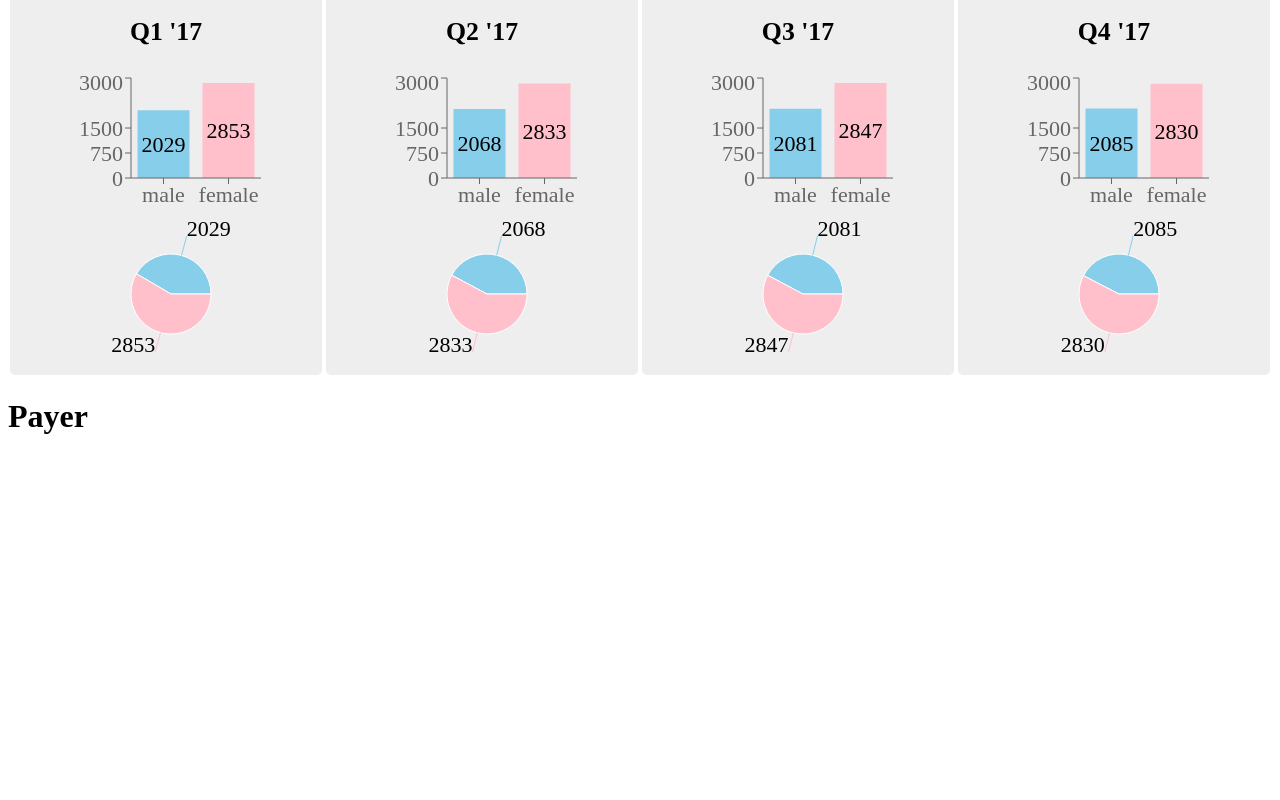
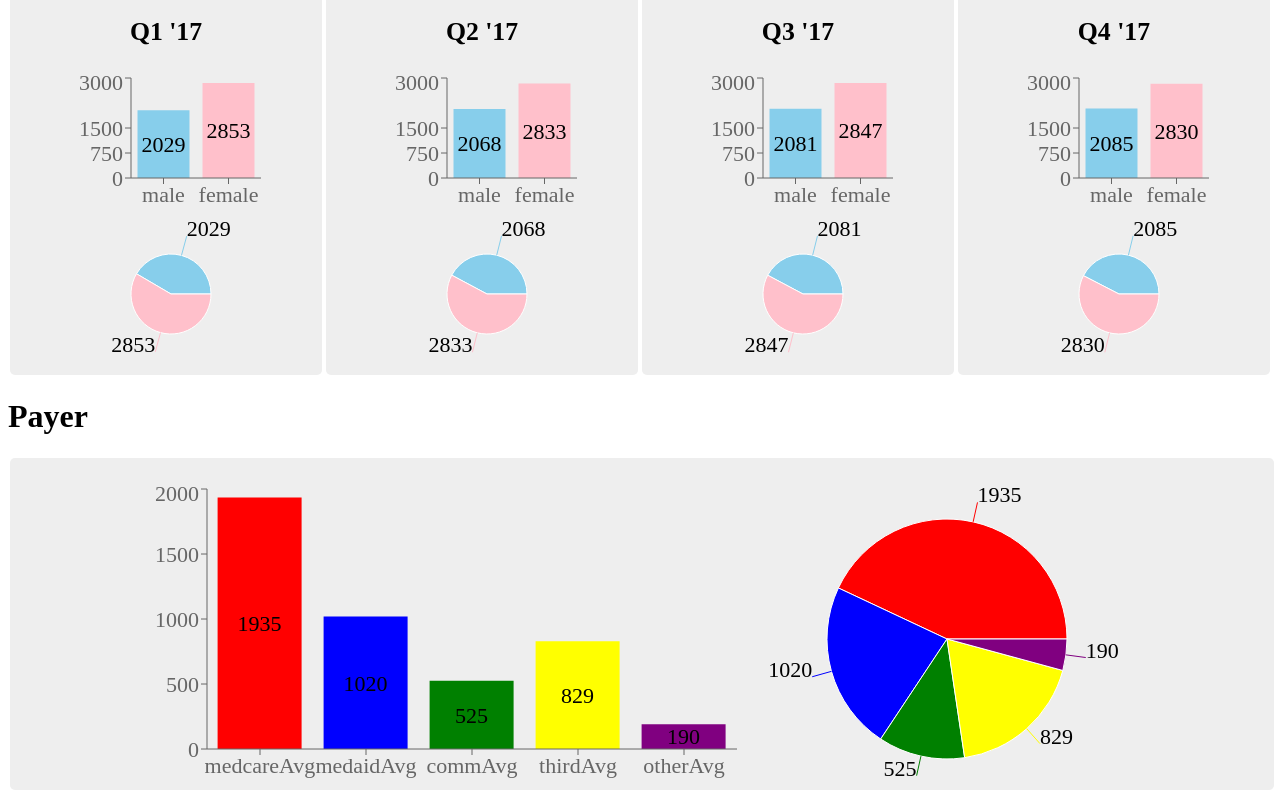
Before and after one commit to cursiv3/pel, a React app in the folder primeedge/client/: page / in a window 1280 px wide. Shown: the part 891-1691 px from the top of the page. Before the commit the page ends 1348 px from the top, so only its background shows below. Built offline with nearby package versions, Linux system fonts and the light colour scheme; the HTML template or start-up script is replaced by a standard one.

Commit message:
working mock for payer section added

```diff
--- /dev/null
+++ b/primeedge/client/src/components/dashboard/Payer/index.js
@@ -0,0 +1,88 @@
+import React from "react";
+import {
+  ResponsiveContainer,
+  PieChart,
+  Pie,
+  Bar,
+  BarChart,
+  Legend,
+  Tooltip,
+  Cell,
+  Label,
+  XAxis,
+  YAxis
+} from "recharts";
+import "./style.css";
+
+const Payer = props => {
+  var barColors = ["red", "blue", "green", "yellow", "purple"];
+  var data = props.data;
+
+  var averages = {
+    medcareAvg: 0,
+    medaidAvg: 0,
+    commAvg: 0,
+    thirdAvg: 0,
+    otherAvg: 0
+  };
+
+  data.forEach(el => {
+    averages.medcareAvg += el.medicare;
+    averages.medaidAvg += el.medicaid;
+    averages.commAvg += el.commercial;
+    averages.thirdAvg += el.thirdparty;
+    averages.otherAvg += el.other;
+  });
+
+  var avgData = [];
+  for (var key in averages) {
+    averages[key] = Math.floor((averages[key] /= 12 + 0.5));
+    var obj = {};
+    obj[key] = averages[key];
+    avgData.push({ name: key, value: averages[key] });
+  }
+
+  console.log("********", avgData);
+
+  return (
+    <div className="dash-section-wrap-div">
+      <div className="payer-quarter-panel-div">
+        <h3>{data.quarter}</h3>
+        <BarChart
+          width={600}
+          height={300}
+          data={avgData}
+          style={{ display: "inline-table" }}
+          label={{ fill: "black" }}
+        >
+          <Bar
+            dataKey="value"
+            cx={0}
+            cy={110}
+            fill="pink"
+            label={{ fill: "black" }}
+          >
+            {barColors.map(color => <Cell fill={color} />)}
+          </Bar>
+          <XAxis dataKey={"name"} />
+          <YAxis dataKey={"value"} />
+        </BarChart>
+        <PieChart width={400} height={300} style={{ display: "inline-table" }}>
+          <Pie
+            data={avgData}
+            cx={200}
+            cy={150}
+            outerRadius={120}
+            fill="#8884d8"
+            label={{ fill: "black" }}
+          >
+            {barColors.map(color => <Cell fill={color} />)}
+          </Pie>
+          <Tooltip itemStyle={{ color: "navy" }} />
+        </PieChart>
+      </div>
+    </div>
+  );
+};
+
+export default Payer;
--- /dev/null
+++ b/primeedge/client/src/components/dashboard/Payer/style.css
@@ -0,0 +1,13 @@
+.payer-quarter-panel-div {
+  display: inline-table;
+  width: 100%;
+  margin: 0.15%;
+  font-size: 22px;
+  border-radius: 5px;
+  text-align: center;
+  background-color: rgb(238, 238, 238);
+}
+
+.dash-section-wrap-div {
+  width: 100%;
+}
--- a/primeedge/client/src/components/dashboard/index.js
+++ b/primeedge/client/src/components/dashboard/index.js
@@ -1,5 +1,6 @@
 import React from "react";
 import Sex from "./Sex";
+import Payer from "./Payer";
 
 const data = require("./data.js");
 
@@ -12,7 +13,9 @@ class Dashboard extends React.Component {
       <div>
         <h1>Patient Sex</h1>
         <Sex data={data.sex} />
+
         <h1>Payer</h1>
+        <Payer data={data.payer} />
       </div>
     );
   }
```
